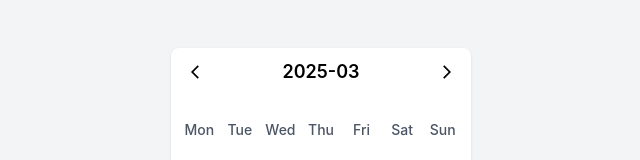
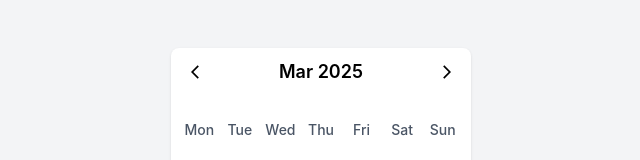
Before and after one commit to ahwei/Calendar-home-assessment, a React (Vite) app: page / in a window 1280 px wide. Shown: the top 160 px of the page, without its empty margins (319-959 px from the left). Built offline with nearby package versions, Linux system fonts and the light colour scheme.

Commit message:
refactor: update date format in header label for better readability

```diff
--- a/src/components/Calendar/Calendar.tsx
+++ b/src/components/Calendar/Calendar.tsx
@@ -77,15 +77,11 @@ const Calendar = ({
   };
 
   const getHeaderLabel = () => {
-    if (zoomLevel === ZoomLevel.Day) return currentDate.format('YYYY-MM');
+    if (zoomLevel === ZoomLevel.Day) return currentDate.format('MMM YYYY');
     if (zoomLevel === ZoomLevel.Month) return currentDate.format('YYYY');
-    if (zoomLevel === ZoomLevel.Year) {
-      const startDecade = Math.floor(currentDate.year() / 10) * 10;
-      return `${startDecade}-${startDecade + 9}`;
-    }
 
-    const base = currentDate.year() - (currentDate.year() % 300);
-    return `${base}-${base + 299}`;
+    const startDecade = Math.floor(currentDate.year() / 10) * 10;
+    return `${startDecade}-${startDecade + 9}`;
   };
 
   return (
```
